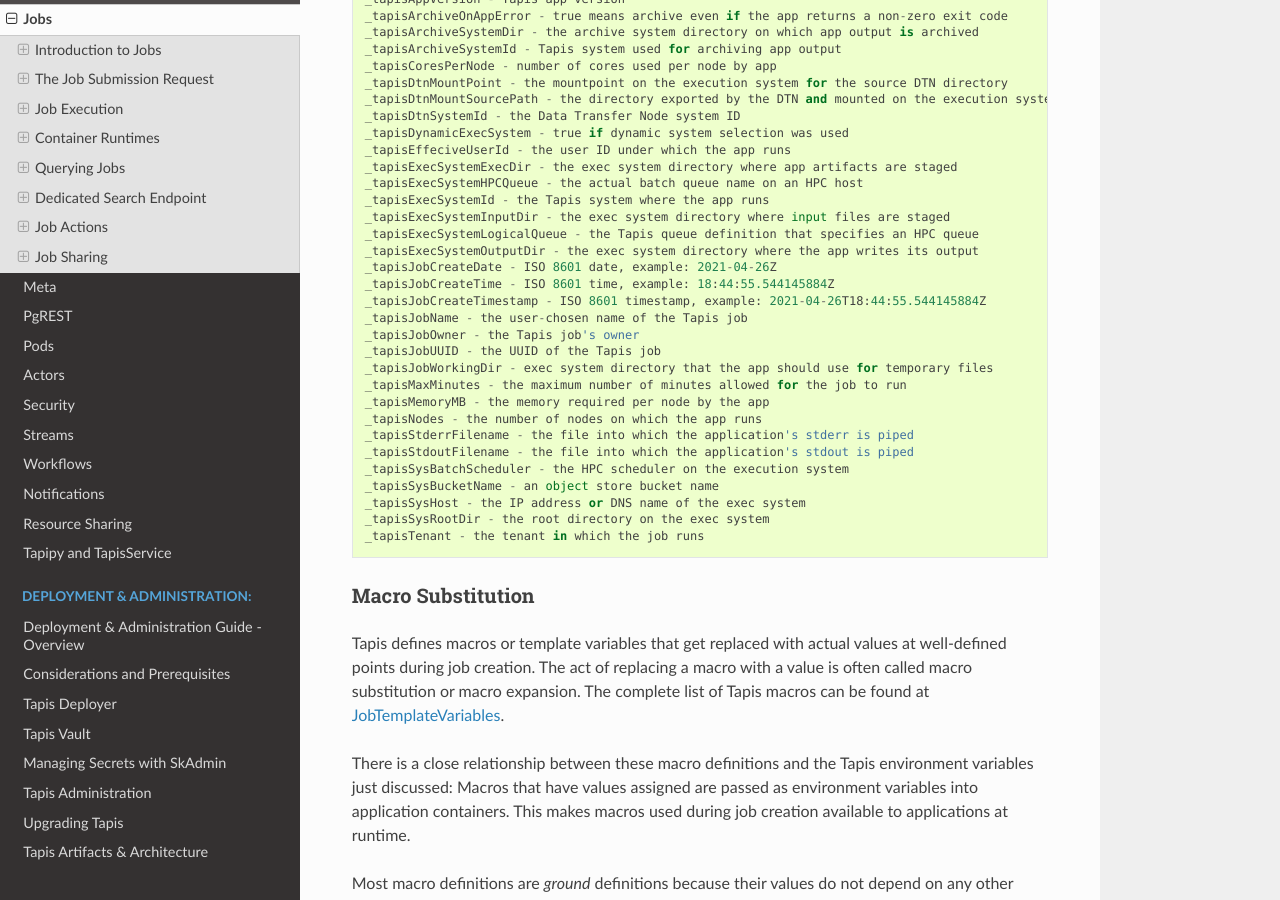
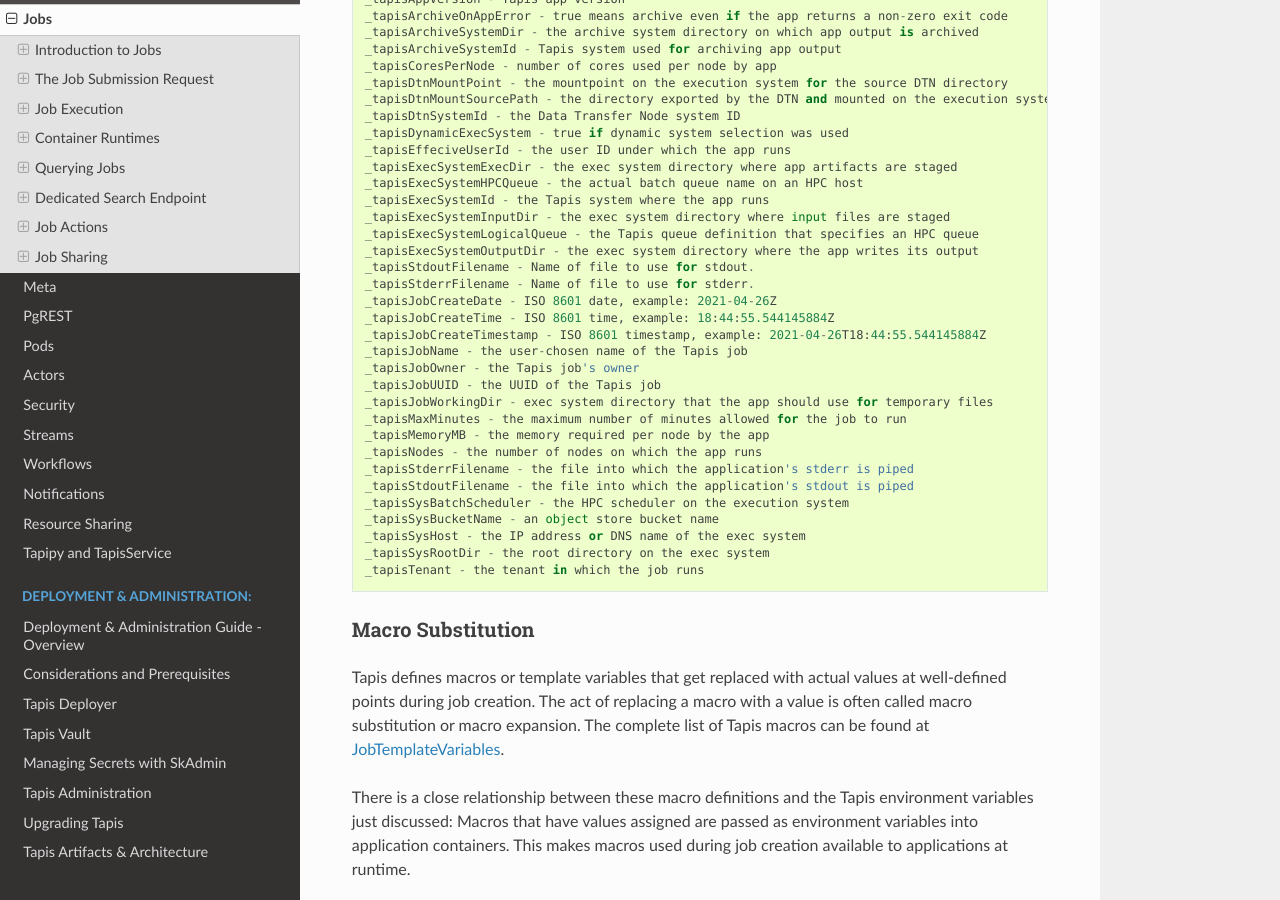
Before and after one commit to tapis-project/documentation, a Sphinx documentation site: the page built from source/technical/jobs.rst, in a window 1280 px wide and 900 px high, scrolled down 19535 px. Built offline with Sphinx 7.4.7 and the Read the Docs theme 2.0.0, drawn with Linux system fonts in a browser that asks for light colours.

Commit message:
Jobs: Add stdout, stderr to list of tapis env variables.

```diff
--- a/source/technical/jobs.rst
+++ b/source/technical/jobs.rst
@@ -731,6 +731,8 @@
     _tapisExecSystemInputDir - the exec system directory where input files are staged
     _tapisExecSystemLogicalQueue - the Tapis queue definition that specifies an HPC queue
     _tapisExecSystemOutputDir - the exec system directory where the app writes its output
+    _tapisStdoutFilename - Name of file to use for stdout.
+    _tapisStderrFilename - Name of file to use for stderr.
     _tapisJobCreateDate - ISO 8601 date, example: 2021-04-26Z
     _tapisJobCreateTime - ISO 8601 time, example: 18:44:55.544145884Z
     _tapisJobCreateTimestamp - ISO 8601 timestamp, example: 2021-04-26T18:44:55.544145884Z
```
